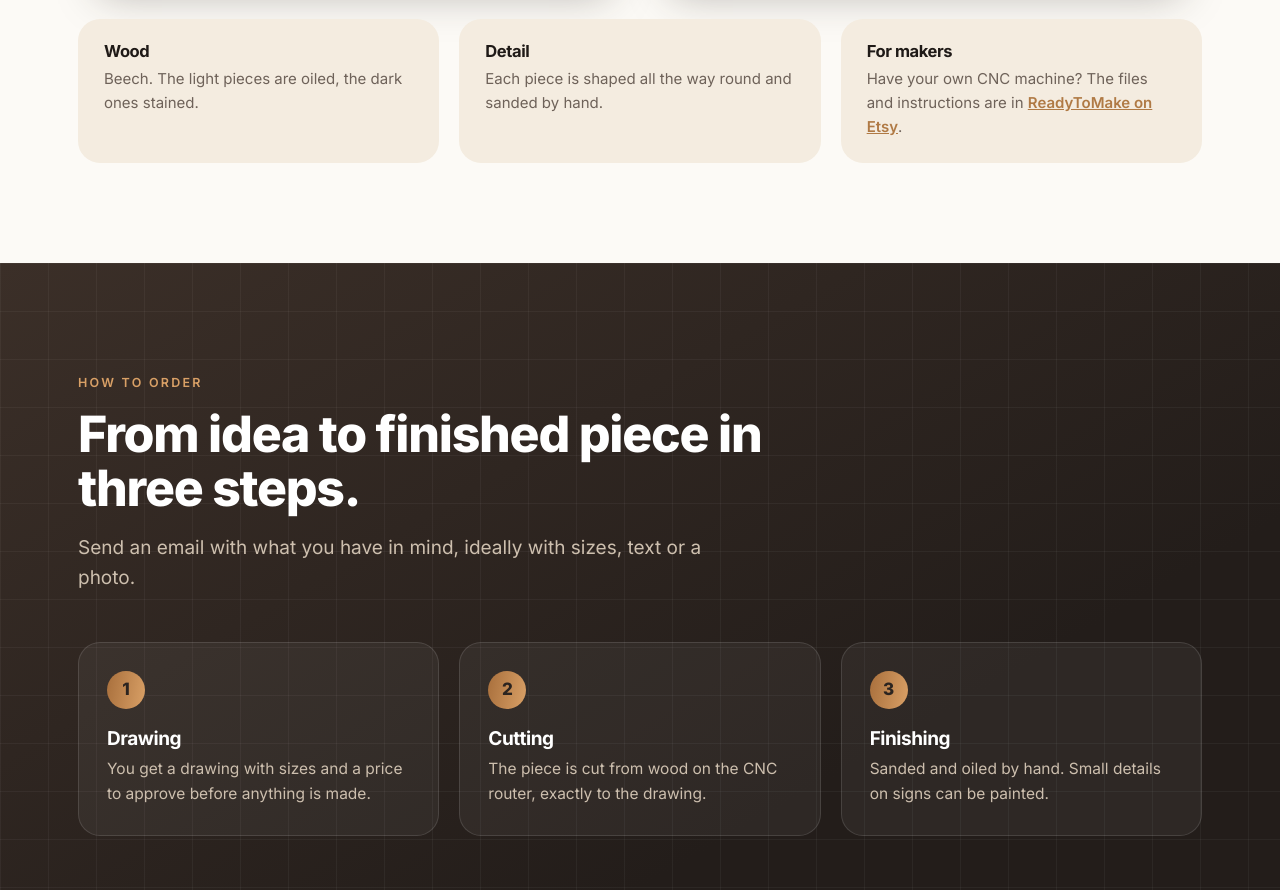
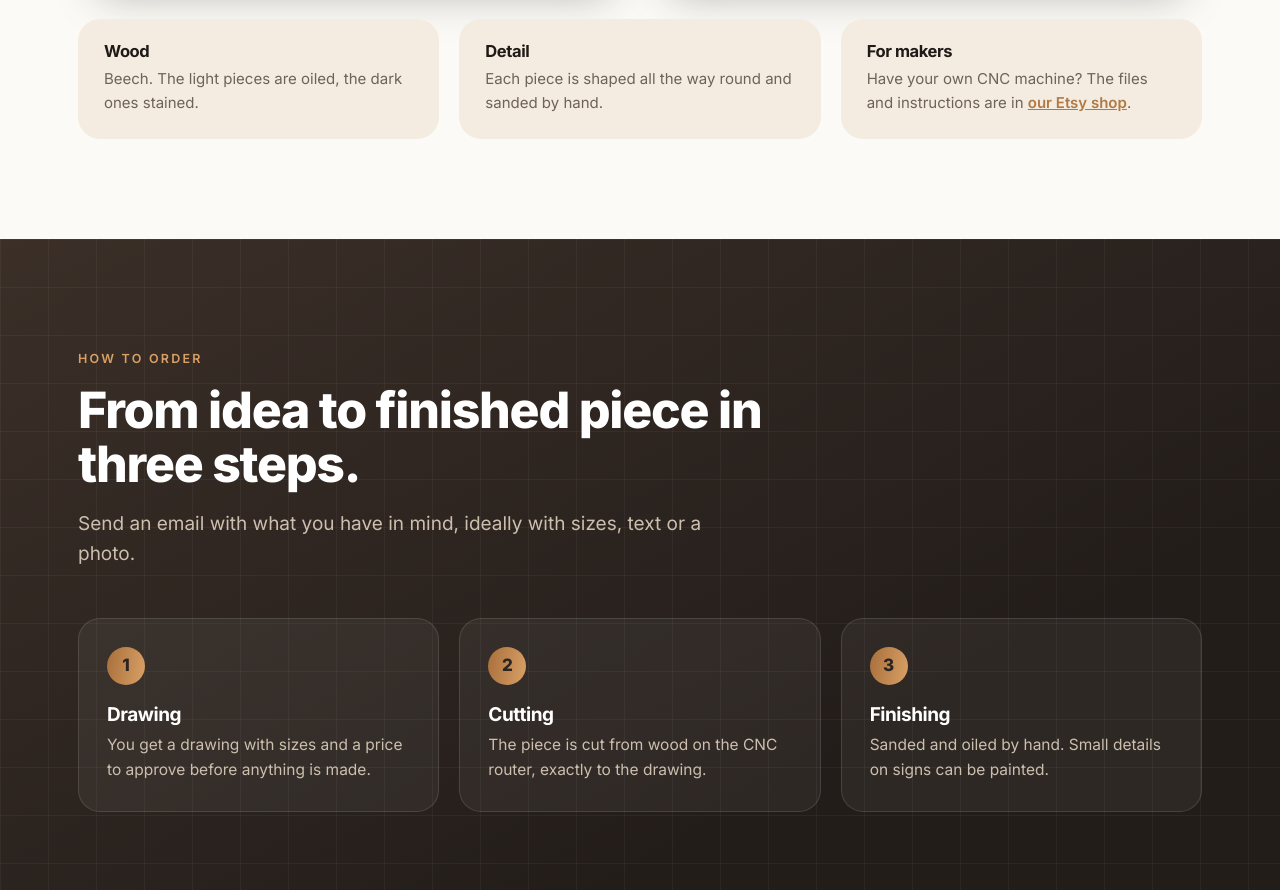
Before and after one commit to woodarcdesign/woodarc-site, a plain HTML site: page sjakk/index.html in a window 1280 px wide. Shown: the part 1464-2354 px from the top of the page. Drawn offline with Linux system fonts and the light colour scheme.

Commit message:
Etsy link to WoodArcDesign

```diff
--- a/sjakk/index.html
+++ b/sjakk/index.html
@@ -52,7 +52,7 @@
     <div class="info">
       <div><h3><span lang="nb">Treslag</span><span lang="en">Wood</span></h3><p><span lang="nb">Bøk. De lyse brikkene er oljet, de mørke er beiset.</span><span lang="en">Beech. The light pieces are oiled, the dark ones stained.</span></p></div>
       <div><h3><span lang="nb">Detaljer</span><span lang="en">Detail</span></h3><p><span lang="nb">Hver brikke er formet hele veien rundt og pusset for hånd.</span><span lang="en">Each piece is shaped all the way round and sanded by hand.</span></p></div>
-      <div><h3><span lang="nb">For hobbysnekkere</span><span lang="en">For makers</span></h3><p><span lang="nb">Har du egen CNC-maskin? Filene og instruksjonene finnes i</span><span lang="en">Have your own CNC machine? The files and instructions are in</span> <a href="https://www.etsy.com/shop/ReadyToMakeDesign"><span lang="nb">ReadyToMake på Etsy</span><span lang="en">ReadyToMake on Etsy</span></a>.</p></div>
+      <div><h3><span lang="nb">For hobbysnekkere</span><span lang="en">For makers</span></h3><p><span lang="nb">Har du egen CNC-maskin? Filene og instruksjonene finnes i</span><span lang="en">Have your own CNC machine? The files and instructions are in</span> <a href="https://www.etsy.com/shop/WoodArcDesign"><span lang="nb">Etsy-butikken vår</span><span lang="en">our Etsy shop</span></a>.</p></div>
     </div>
   </div>
 </section>
```
